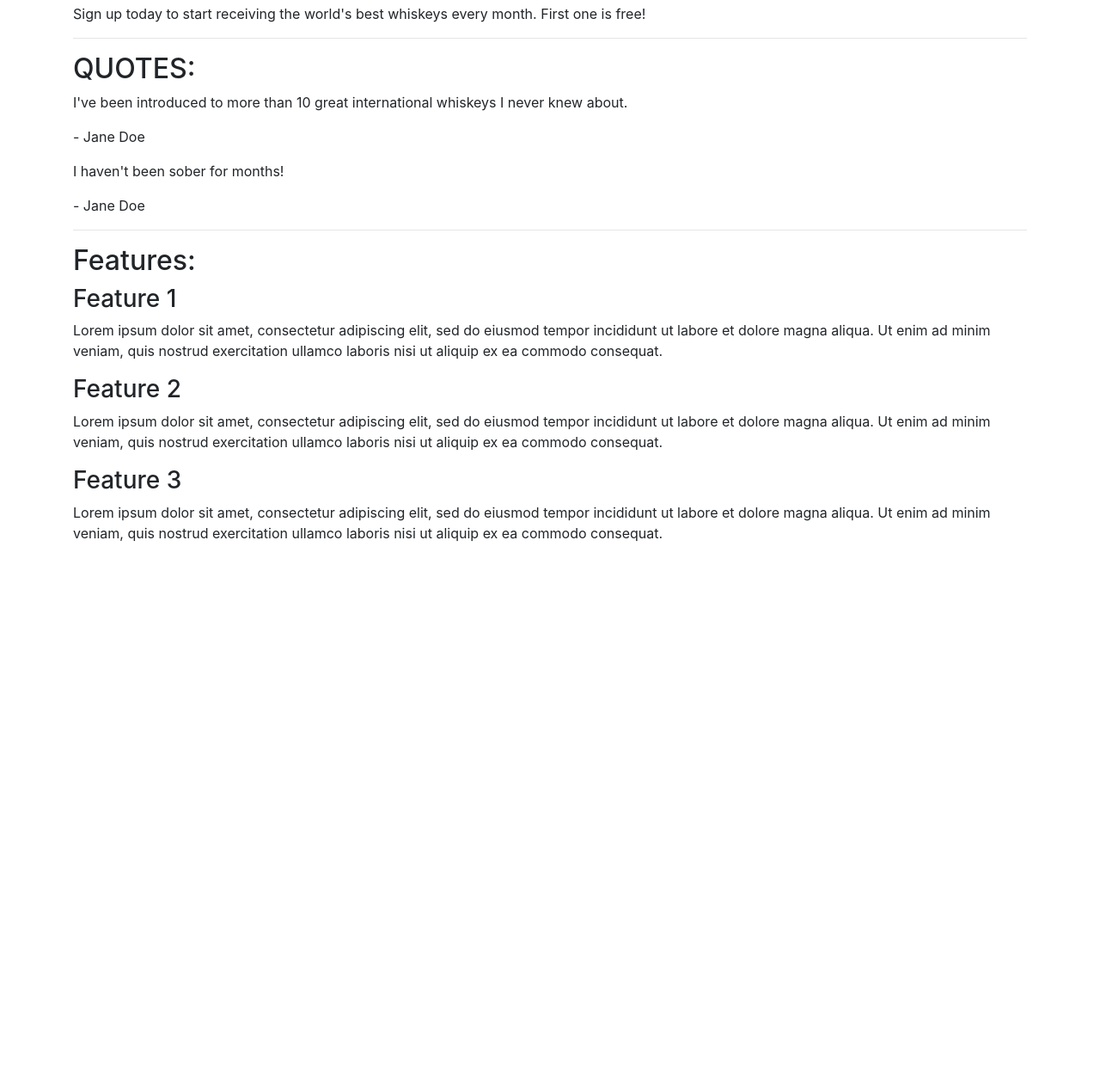
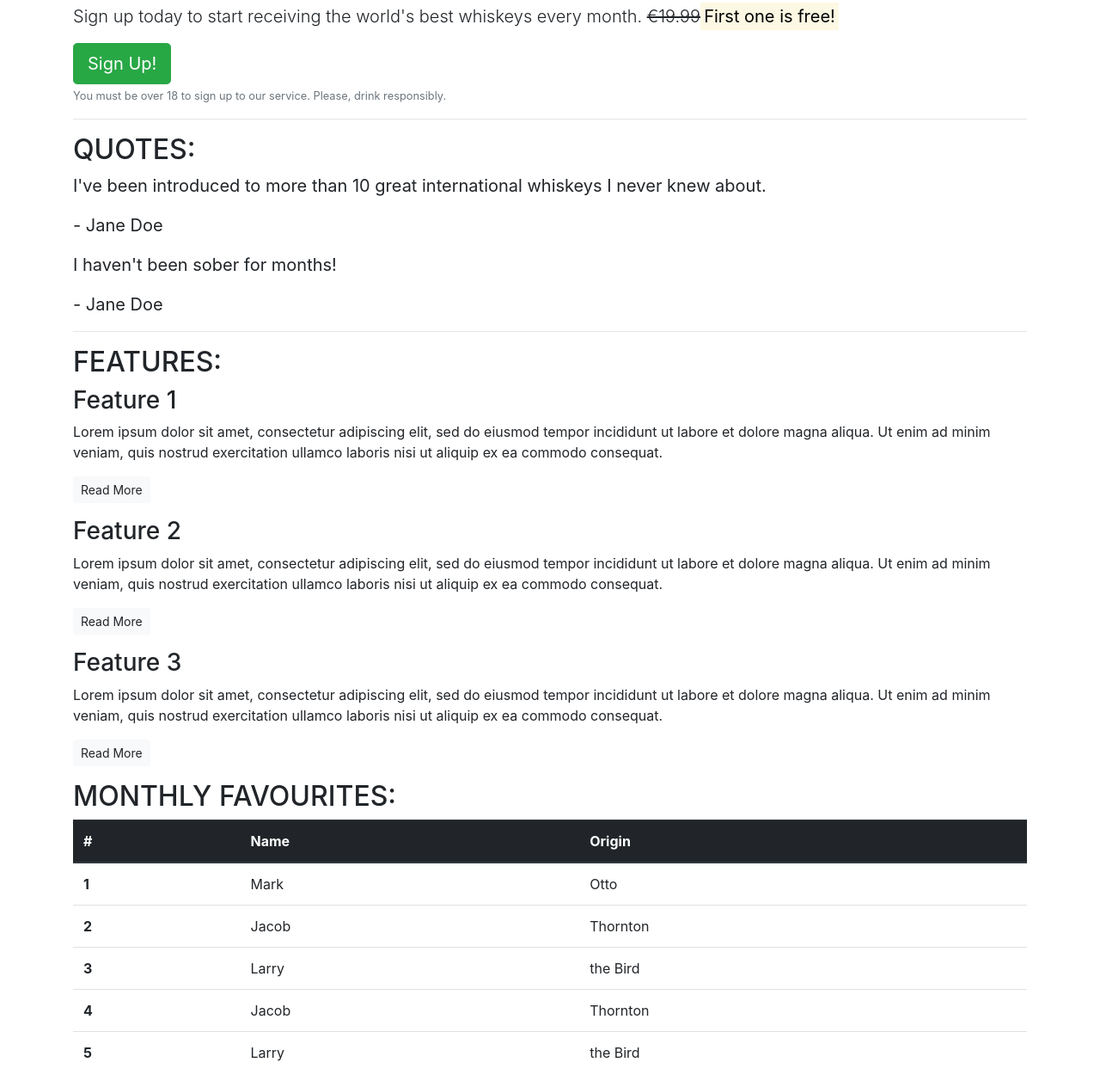
Before and after one commit to Flowercatgirl/Bootstrap-Practice, a plain HTML site: page index.html in a window 1280 px wide. Shown: the part 52-1316 px from the top of the page at 86% size. Before the commit the page ends 800 px from the top, so only its background shows below. Drawn offline with nearby package versions, Linux system fonts and the light colour scheme.

Commit message:
Add changes from lessons till grid system

```diff
--- a/index.html
+++ b/index.html
@@ -14,7 +14,10 @@
         <!-- Callout -->
         <section class="callout">
             <h1>The finest whiskeys delivered to your doorstep.</h1>
-            <p>Sign up today to start receiving the world's best whiskeys every month. First one is free!</p>
+            <p class="lead">Sign up today to start receiving the world's best whiskeys every month.
+                <s>€19.99</s><strong><mark>First one is free!</mark></strong></p>
+                <button class="btn btn-success btn-lg">Sign Up!</button>
+                <p class="text-muted"><small>You must be over 18 to sign up to our service. Please, drink responsibly.</small></p>
         </section>
         <!-- /.callout -->
         <hr>
@@ -22,35 +25,81 @@
         <!-- Quotes -->
         <section class="quotes">
             <h2 class="text-uppercase">Quotes:</h2>
-            <div class="quote">
+            <blockquote class="blockquote">
                 <p>I've been introduced to more than 10 great international whiskeys I never knew about.</p>
                 <p>- Jane Doe</p>
-            </div>
-            <div class="quote">
+            </blockquote>
+            <blockquote class="blockquote">
                 <p>I haven't been sober for months!</p>
                 <p>- Jane Doe</p>
-            </div>
+            </blockquote>
         </section>
         <!-- /.quotes -->
         <hr>
 
         <!-- Features -->
         <section class="features">
-            <h2>Features:</h2>
+            <h2 class="text-uppercase">Features:</h2>
             <div class="feature">
                 <h3>Feature 1</h3>
                 <p>Lorem ipsum dolor sit amet, consectetur adipiscing elit, sed do eiusmod tempor incididunt ut labore et dolore magna aliqua. Ut enim ad minim veniam, quis nostrud exercitation ullamco laboris nisi ut aliquip ex ea commodo consequat.</p>
+                <p><a class="btn btn-sm btn-light" href="">Read More</a></p>
             </div>
             <div class="feature">
                 <h3>Feature 2</h3>
                 <p>Lorem ipsum dolor sit amet, consectetur adipiscing elit, sed do eiusmod tempor incididunt ut labore et dolore magna aliqua. Ut enim ad minim veniam, quis nostrud exercitation ullamco laboris nisi ut aliquip ex ea commodo consequat.</p>
+                <p><a class="btn btn-sm btn-light" href="">Read More</a></p>
             </div>
             <div class="feature">
                 <h3>Feature 3</h3>
                 <p>Lorem ipsum dolor sit amet, consectetur adipiscing elit, sed do eiusmod tempor incididunt ut labore et dolore magna aliqua. Ut enim ad minim veniam, quis nostrud exercitation ullamco laboris nisi ut aliquip ex ea commodo consequat.</p>
+                <p><a class="btn btn-sm btn-light" href="">Read More</a></p>
             </div>
         </section>
         <!-- /.features -->
+
+        <!-- Table-->
+         <section class="monthly-favourites">
+            <h2 class="text-uppercase">Monthly Favourites:</h2>
+            <table class="table">
+                <thead class="thead-dark">
+                  <tr>
+                    <th scope="col">#</th>
+                    <th scope="col">Name</th>
+                    <th scope="col">Origin</th>
+                  </tr>
+                </thead>
+                <tbody>
+                  <tr>
+                    <th scope="row">1</th>
+                    <td>Mark</td>
+                    <td>Otto</td>
+                  </tr>
+                  <tr>
+                    <th scope="row">2</th>
+                    <td>Jacob</td>
+                    <td>Thornton</td>
+                  </tr>
+                  <tr>
+                    <th scope="row">3</th>
+                    <td>Larry</td>
+                    <td>the Bird</td>
+                  </tr>
+                  <tr>
+                    <th scope="row">4</th>
+                    <td>Jacob</td>
+                    <td>Thornton</td>
+                  </tr>
+                  <tr>
+                    <th scope="row">5</th>
+                    <td>Larry</td>
+                    <td>the Bird</td>
+                  </tr>
+                </tbody>
+              </table>
+         </section>
+
+          <!-- /.Table-->
     </article>
 </body>
 
```
